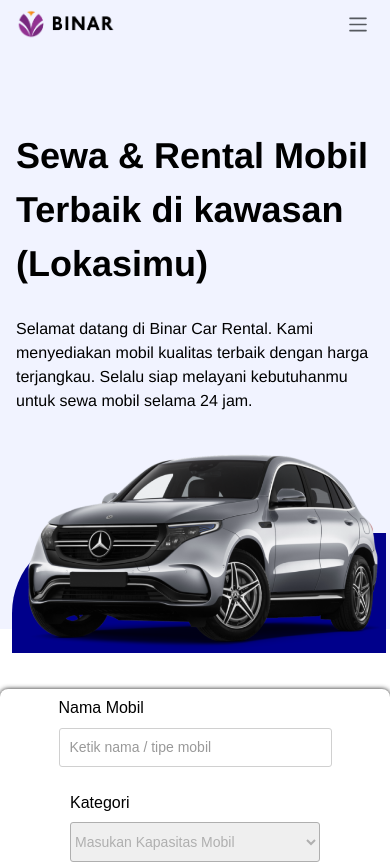
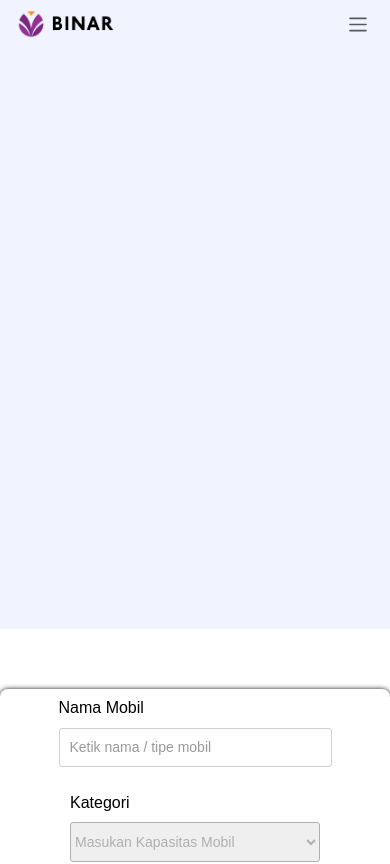
Before and after one commit to sandinofri/binar-rental, a React (Vite) app: page /search in a window 390 px wide. Shown: the top 864 px of the page. Built offline with nearby package versions, Linux system fonts and the light colour scheme; no server answers.

Commit message:
Add Empty Hero Components

```diff
--- /dev/null
+++ b/src/modules/Landing/components/EmptyHero/index.jsx
@@ -0,0 +1,9 @@
+import React from "react";
+import { Link } from "react-router-dom";
+import "./style.css";
+
+const EmptyHero = () => {
+  return <div className="hero"></div>;
+};
+
+export default EmptyHero;
--- /dev/null
+++ b/src/modules/Landing/components/EmptyHero/style.css
@@ -0,0 +1,19 @@
+* {
+  margin: 0;
+  padding: 0;
+}
+
+.hero {
+  background-color: #f1f3ff;
+  display: flex;
+  align-items: center;
+  height: 288px;
+}
+
+@media (max-width: 576px) {
+  .hero {
+    height: 700px;
+    margin-top: -120px;
+    margin-bottom: 70px;
+  }
+}
--- a/src/modules/Landing/pages/SearchResult/index.jsx
+++ b/src/modules/Landing/pages/SearchResult/index.jsx
@@ -1,22 +1,23 @@
-import React from 'react'
-import 'jquery';
-import 'popper.js';
-import 'bootstrap/dist/js/bootstrap';
-import 'bootstrap/dist/css/bootstrap.min.css';
-import Navigation from '../../components/Navigation';
-import Footer from '../../components/Footer';
-import SearchSection from '../../components/SearchSection';
-import Hero from '../../components/Hero'
+import React from "react";
+import "jquery";
+import "popper.js";
+import "bootstrap/dist/js/bootstrap";
+import "bootstrap/dist/css/bootstrap.min.css";
+import Navigation from "../../components/Navigation";
+import Footer from "../../components/Footer";
+import SearchSection from "../../components/SearchSection";
+import Hero from "../../components/Hero";
+import EmptyHero from "../../components/EmptyHero";
 
 const SearchResult = () => {
-    return (
-        <div>
-            <Navigation/>
-            <Hero/>
-            <SearchSection/>
-            <Footer/>
-        </div>
-    );
-}
+  return (
+    <div>
+      <Navigation />
+      <EmptyHero />
+      <SearchSection />
+      <Footer />
+    </div>
+  );
+};
 
 export default SearchResult;
```
